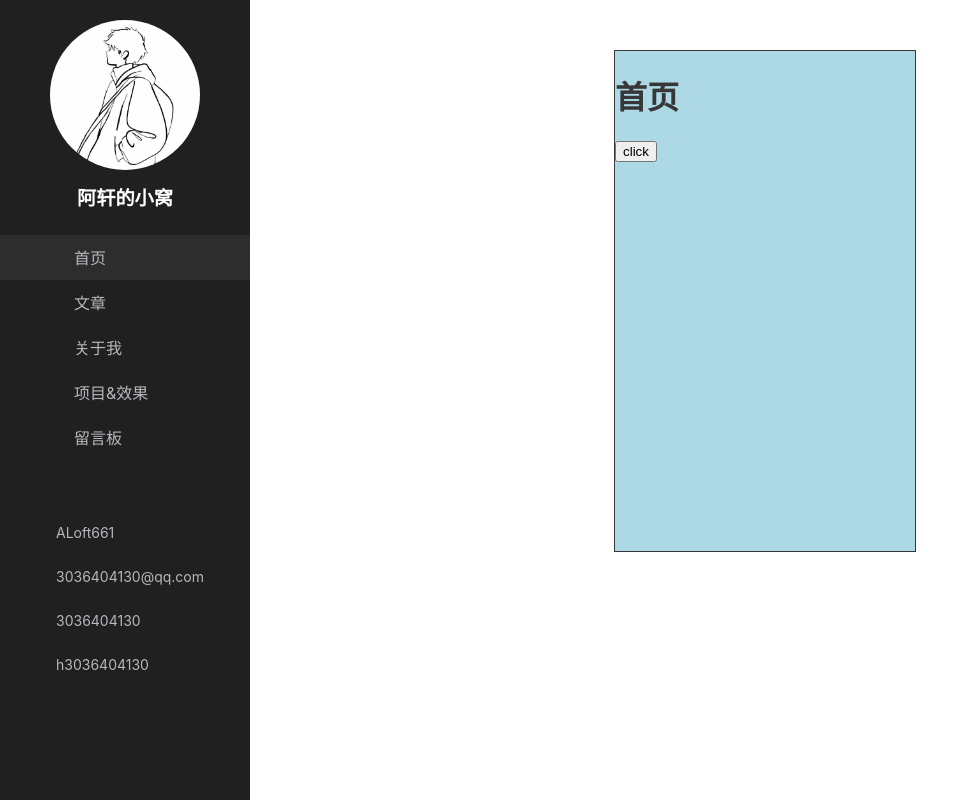
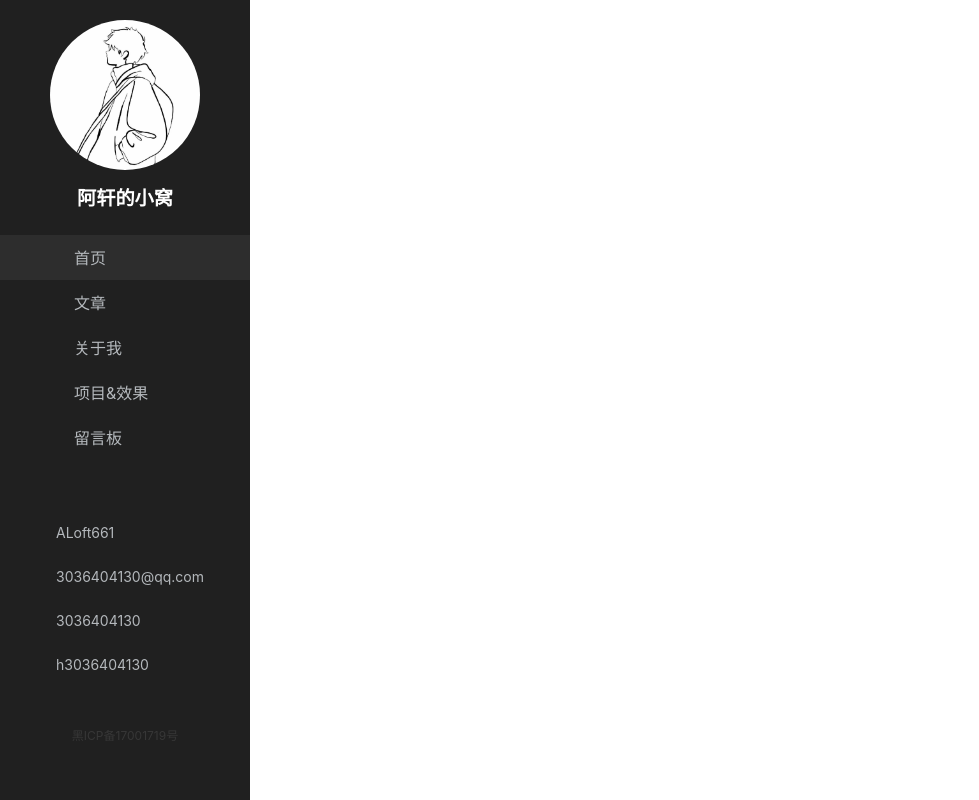
Before and after one commit to Aloft661/vue-components, a Vue app: page / in a window 1280 px wide. Shown: the whole page, without its empty margins (0-979 px from the left). Built offline with nearby package versions, Linux system fonts and the light colour scheme; a small style sheet from the web is missing.

Commit message:
响应拦截器、mockjs、跨域代理

```diff
--- a/package.json
+++ b/package.json
@@ -16,7 +16,9 @@
     "test:Layout": "vue serve ./src/components/Layout/test.vue"
   },
   "dependencies": {
+    "axios": "^0.21.0",
     "core-js": "^3.6.5",
+    "mockjs": "^1.1.0",
     "vue": "^2.6.11",
     "vue-router": "^3.4.9"
   },
--- /dev/null
+++ b/src/api/banner.js
@@ -0,0 +1,9 @@
+import request from "./request";
+
+export async function getBanners () {
+    return await request.get("/api/banner");
+}
+
+getBanners().then((r) => {
+    console.log(r);
+});
--- a/src/components/SiteAside/index.vue
+++ b/src/components/SiteAside/index.vue
@@ -4,7 +4,7 @@
         <h1 class="title">阿轩的小窝</h1>
         <Menu />
         <Contact />
-        <p class="footer"></p>
+        <p class="footer">黑ICP备17001719号</p>
     </div>
 </template>
 
--- a/src/main.js
+++ b/src/main.js
@@ -1,9 +1,9 @@
+import "./mock";
 import Vue from 'vue';
 import App from './App.vue';
 import "./styles/global.less";
 import router from './router';
 import showMessage from './utils/showMessage';
-
 Vue.prototype.$showMessage = showMessage;
 new Vue({
   router,
--- /dev/null
+++ b/src/mock/banner.js
@@ -0,0 +1,29 @@
+import Mock from "mockjs";
+
+Mock.mock('/api/banner', "get", {
+    code: 0,
+    msg: "",
+    data: [
+        {
+            id: "1",
+            midImg: "http://mdrs.yuanjin.tech/img/20201031141507.jpg",
+            bigImg: "http://mdrs.yuanjin.tech/img/20201031141350.jpg",
+            title: "凛冬将至",
+            description: "人唯有恐惧的时候方能勇敢",
+        },
+        {
+            id: "2",
+            midImg: "http://mdrs.yuanjin.tech/img/20201031205550.jpg",
+            bigImg: "http://mdrs.yuanjin.tech/img/20201031205551.jpg",
+            title: "血火同源",
+            description: "如果我回头，一切都完了",
+        },
+        {
+            id: "3",
+            midImg: "http://mdrs.yuanjin.tech/img/20201031204401.jpg",
+            bigImg: "http://mdrs.yuanjin.tech/img/20201031204403.jpg",
+            title: "听我怒吼",
+            description: "兰尼斯特有债必偿",
+        },
+    ]
+})
--- /dev/null
+++ b/src/mock/index.js
@@ -0,0 +1,7 @@
+import "./banner";
+import "./blog";
+import Mock from "mockjs";
+
+Mock.setup({
+    timeout: '1000-2000'
+});
--- a/src/utils/showMessage.js
+++ b/src/utils/showMessage.js
@@ -3,10 +3,10 @@ import Icon from '@/components/Icon';
 import styles from './showMessage.module.less';
 /**
  * 弹出消息
- * @param {String} content 消息内容
- * @param {String} type 消息类型 info error success warn
- * @param {Number} duration 多久后消失
- * @param {HTMLElement} container 容器，消息会显示到该容器的正中间；如果不传，则显示到页面正中间
+ * @param { String } content 消息内容
+ * @param { String } type 消息类型 info error success warn
+ * @param { Number } duration 多久后消失
+ * @param { HTMLElement } container 容器，消息会显示到该容器的正中间；如果不传，则显示到页面正中间
  */
 export default function (options = {}) {
     const {
@@ -23,11 +23,11 @@ export default function (options = {}) {
 
     div.innerHTML = `<span class="${styles.icon}">${iconDom.outerHTML}</span><div>${content}</div>`;
     div.className = `${styles.message} ${styles["message-" + type]}`;
-
-    if (getComputedStyle(container).position === 'static') {
-        container.style.position = 'relative';
+    if (options.container) {
+        if (getComputedStyle(container).position === 'static') {
+            container.style.position = 'relative';
+        }
     }
-
     container.appendChild(div);
     div.clientHeight;
 
--- a/src/views/Home/index.vue
+++ b/src/views/Home/index.vue
@@ -1,34 +1,15 @@
 <template>
-    <div class="home-container" ref="container">
-        <h1>首页</h1>
-        <button @click="handleClick">click</button>
+    <div class="home-container">
+
     </div>
 </template>
 
 <script>
 export default {
-    methods: {
-        handleClick() {
-            this.$showMessage({
-                content: '评论成功',
-                type: 'success',
-                duration: 2000,
-                container: this.$refs.container,
-                callback: function () {
-                    console.log('完成');
-                }
-            });
-        }
-    }
+
 }
 </script>
 
 <style>
-    .home-container {
-        background: lightblue;
-        width: 300px;
-        height: 500px;
-        border: 1px solid;
-        margin: 50px auto;
-    }
+
 </style>
--- /dev/null
+++ b/vue.config.js
@@ -0,0 +1,9 @@
+module.exports = {
+    devServer: {
+        proxy: {
+            '/api': {
+                target :'http://test.my-site.com'
+            }
+        }
+    }
+}
```
Also changed, not shown: src/api/request.js (added, +17 -0 lines), src/mock/blog.js (added), 1 other file (tests, documents, lock files or other folders).
